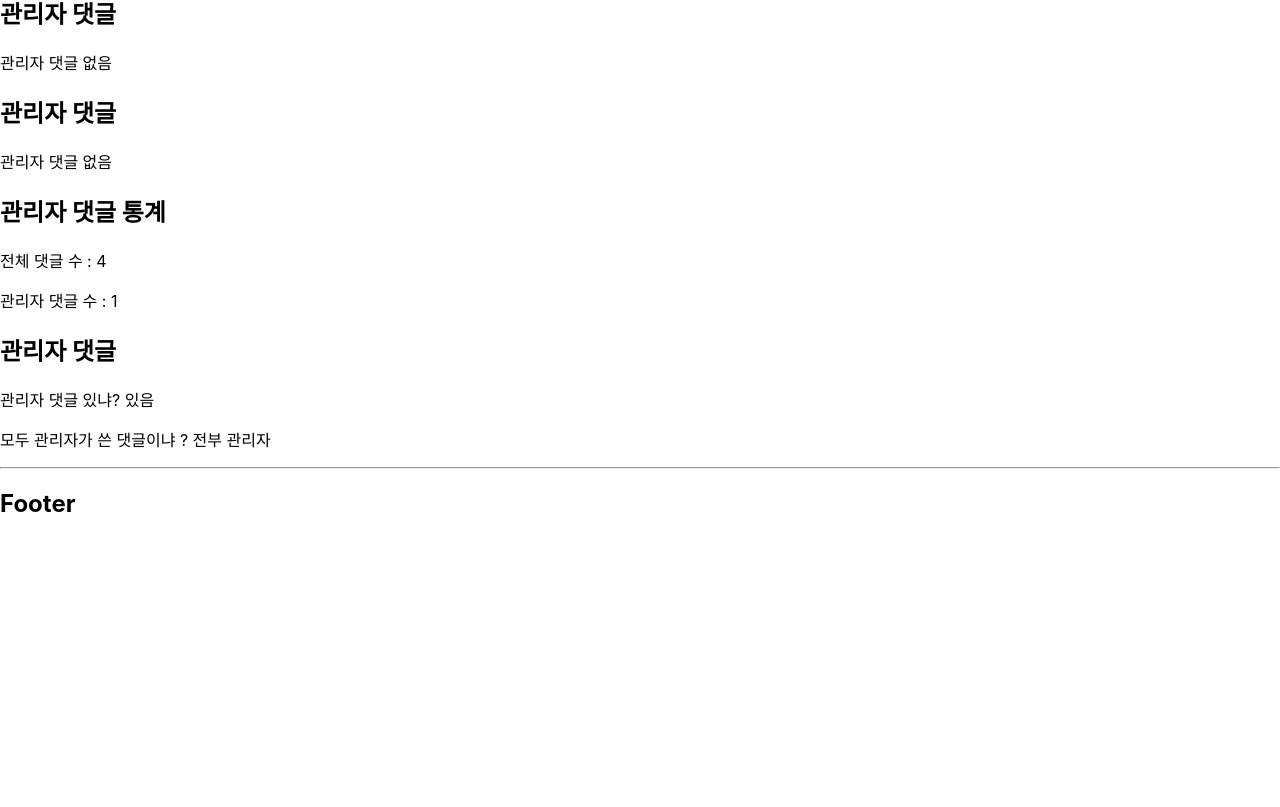
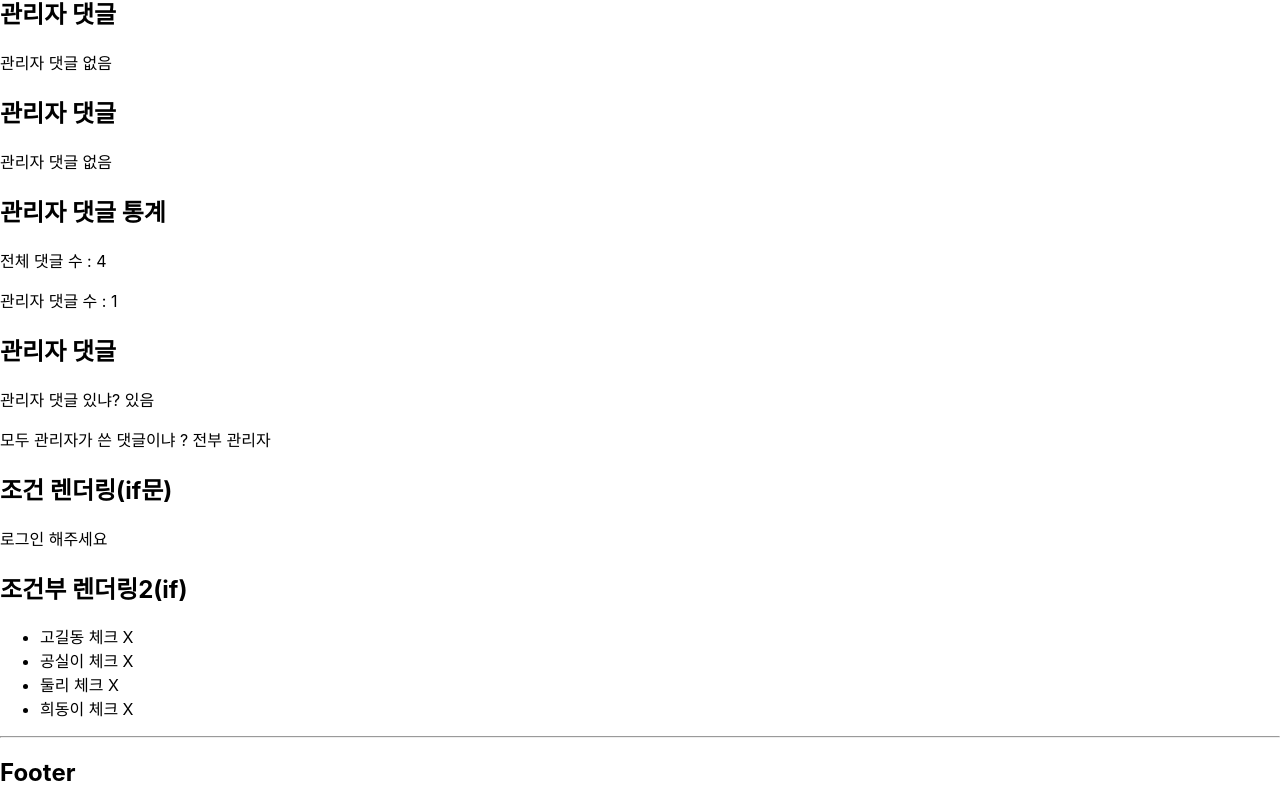
Before and after one commit to nohssam/2025_React01, a React (Create React App) app: page / in a window 1280 px wide. Shown: the part 2558-3365 px from the top of the page. Before the commit the page ends 3096 px from the top, so only its background shows below. Built offline with nearby package versions, Linux system fonts and the light colour scheme.

Commit message:
0516-03 if, and, or , 삼항연산자자

```diff
--- a/src/pages/step02/Main.jsx
+++ b/src/pages/step02/Main.jsx
@@ -8,6 +8,8 @@ import FindAdminComment from "../step05/FindAdminComment";
 import FindAdminComment2 from "../step05/FindAdminComment2";
 import ReduceComment from "../step05/ReduceComment";
 import SomeEveryCheck from "../step05/SomeEveryCheck";
+import IfExam01 from "../step06/IfExam01";
+import IfExam02List from "../step06/IfExam02List";
 import Counter from "./Counter";
 
 function Main(props){
@@ -26,6 +28,8 @@ function Main(props){
             <FindAdminComment2 />
             <ReduceComment />
             <SomeEveryCheck />
+            <IfExam01 />
+            <IfExam02List />
         </main>
     );
 };
--- /dev/null
+++ b/src/pages/step06/IfExam01.jsx
@@ -0,0 +1,23 @@
+export default function IfExam01(){
+//   React falsy(폴지) 값
+//   Boolean(false);      // false
+//   Boolean(0);          // false
+//   Boolean(-0);         // false
+//   Boolean("");         // false (빈 문자열)
+//   Boolean(null);       // false
+//   Boolean(undefined);  // false
+//   Boolean(NaN);        // false
+   const isLoggedIn = false ;
+   let result ;
+   if (isLoggedIn) {
+      result = <p>XXX님 환영합니다.</p>
+   } else {
+      result = <p>로그인 해주세요</p>
+   }
+    return(
+        <>
+         <h2>조건 렌더링(if문)</h2>
+         {result}
+        </>
+    )
+}
--- /dev/null
+++ b/src/pages/step06/IfExam02.jsx
@@ -0,0 +1,88 @@
+/*
+export default function IfExam02(props){
+    let name = props.name ;
+    let result ;
+    if (props.isPacked) {
+        result = <li>{name} + 체크 O </li>
+    } else {
+        result = <li>{name} + 체크 X </li>
+    }
+
+    return (
+        <>
+          {result}
+        </>
+    );
+}
+*/
+/*
+export default function IfExam02({name, isPacked}){
+    let result ;
+    if (isPacked) {
+        result = <li>{name} + 체크 O </li>
+    } else {
+        result = <li>{name} + 체크 X </li>
+    }
+
+    return (
+        <>
+          {result}
+        </>
+    );
+}
+*/
+
+// null 이 리턴 되면 아무것도 반환하지 않는다.
+/*
+export default function IfExam02({name, isPacked}){
+
+    if (isPacked) {
+      return  <li>{name} + 체크 O </li>
+    } else {
+      return null;
+    }
+}
+*/
+
+/*
+export default function IfExam02({name, isPacked}){
+    if (isPacked) {
+      return  <li>{name} + 체크 O </li>
+    }
+}
+*/
+
+// && 연산 (AND 연산)
+// && 기준으로 왼쪽이 true   이면 오른쪽이 반환 된다.
+// && 연산 왼쪽에 숫자를 두지 마세요
+// 이유) 왼쪽이 0 이면 전체식이 0을 얻게 된다.
+// 즉 React는 아무것도 아닌 0을 렌더링 한다.
+//  messageCount && <p>New messages</p>  X
+//  messageCount > 0  && <p>New messages</p>  0
+/*
+export default function IfExam02({name, isPacked}){
+    return(
+        <li> {name} {isPacked && "체크 O" }</li>
+    )
+}
+*/
+
+// || 연산 (OR 연산)
+// || 기준으로  왼쪽이 true 이면 왼쪽 반환된다.
+// || 기준으로  왼쪽이 false 이면 오늘쪽 반환된다.
+/*
+export default function IfExam02({name, isPacked}){
+    return(
+        <li> {name} {isPacked || "체크 O" }</li>
+    )
+}
+*/
+
+export default function IfExam02({name, isPacked}){
+    const chk = "체크 X" ;
+       return(
+        // chk에 값이 있으면 chk를 return
+        // chk에 값이 없으면 "체크 O" return
+        <li> {name} { chk || "체크 O" }</li>
+    )
+}
--- /dev/null
+++ b/src/pages/step06/IfExam02List.jsx
@@ -0,0 +1,15 @@
+import IfExam02 from "./IfExam02";
+
+export default function IfExam02List(){
+    return(
+        <>
+            <h2>조건부 렌더링2(if)</h2>
+            <ul>
+                <IfExam02 isPacked={false} name="고길동" />
+                <IfExam02 isPacked={true} name="공실이" />
+                <IfExam02 isPacked={false} name="둘리" />
+                <IfExam02 isPacked={false} name="희동이" />
+            </ul>
+        </>
+    );
+}
```
